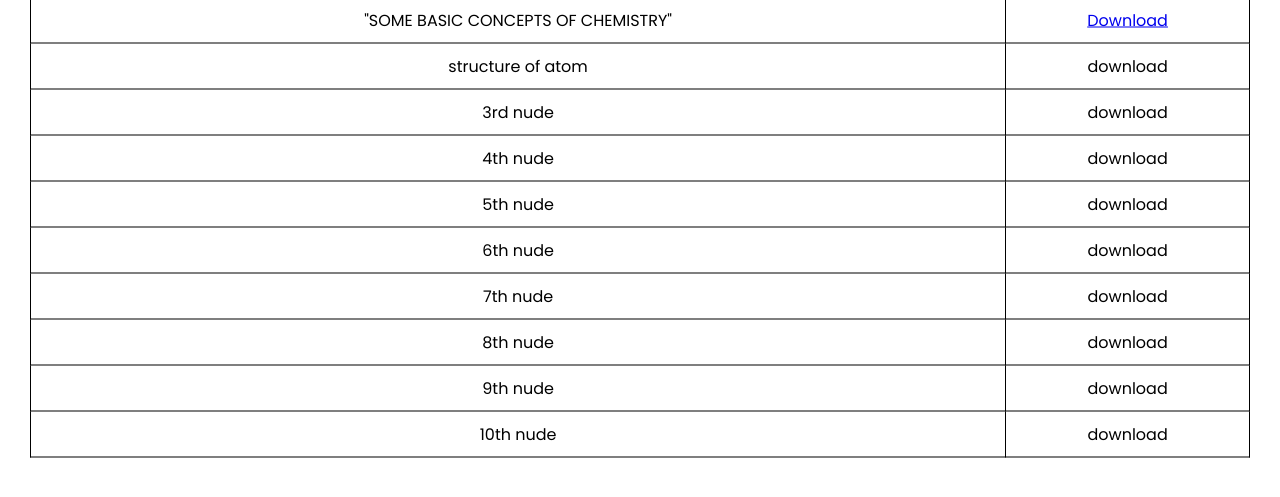
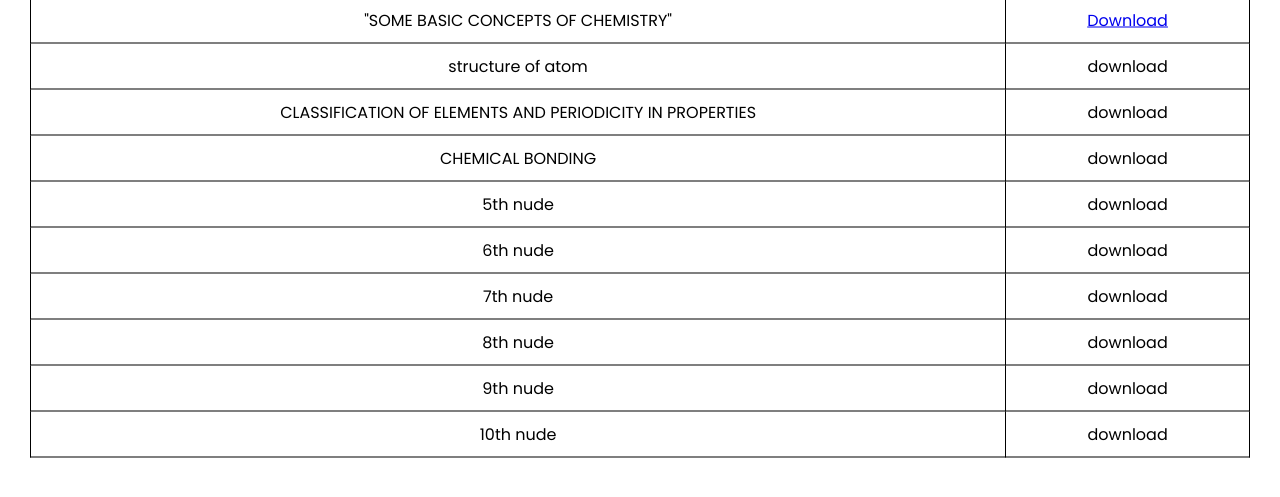
Before and after one commit to wrongsolutions/DiLimit, a plain HTML site: page noteschem.html in a window 1280 px wide. Shown: the part 207-704 px from the top of the page. Drawn offline with Linux system fonts and the light colour scheme.

Commit message:
Update noteschem.html

```diff
--- a/noteschem.html
+++ b/noteschem.html
@@ -157,11 +157,11 @@
 			<td class="second-col">download</td>
 		</tr>
 		<tr>
-			<td class="first-col">3rd nude</td>
+			<td class="first-col">CLASSIFICATION OF ELEMENTS AND PERIODICITY IN PROPERTIES</td>
 			<td class="second-col">download</td>
 		</tr>
 		<tr>
-			<td class="first-col">4th nude</td>
+			<td class="first-col">CHEMICAL BONDING</td>
 			<td class="second-col">download</td>
 		</tr>
 		<tr>
```
